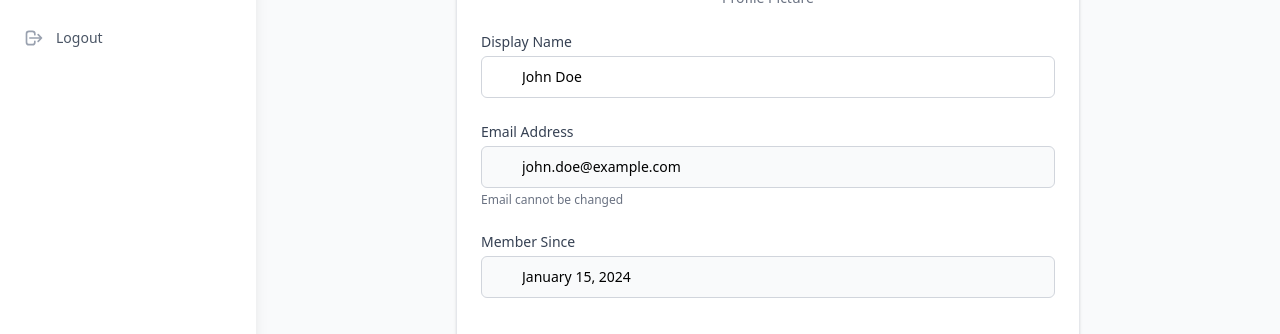
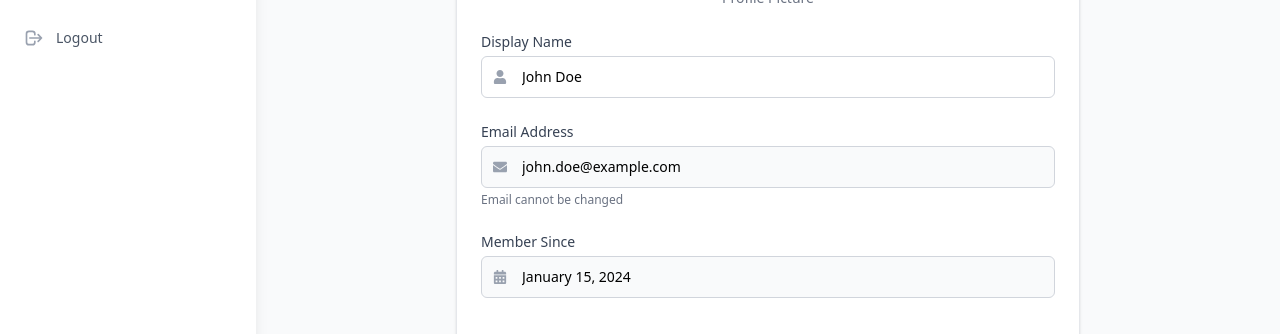
Before and after one commit to KhushiGusain/authentication-screens-assignment, a Next.js app: page /profile in a window 1280 px wide. Shown: the part 257-591 px from the top of the page. Built offline with nearby package versions, Linux system fonts and the light colour scheme; sample sign-in values are in the browser's storage.

Commit message:
Add React icons to profile and settings input fields

```diff
--- a/src/app/profile/page.js
+++ b/src/app/profile/page.js
@@ -4,6 +4,7 @@ import { useState } from 'react';
 import DashboardLayout from '../../components/layout/DashboardLayout';
 import Input from '../../components/ui/Input';
 import Button from '../../components/ui/Button';
+import { FaUser, FaEnvelope, FaCalendarAlt } from 'react-icons/fa';
 
 export default function ProfilePage() {
   const [formData, setFormData] = useState({
@@ -94,6 +95,7 @@ export default function ProfilePage() {
                 disabled={!isEditing}
                 placeholder="Enter your display name"
                 error={errors.displayName}
+                icon={FaUser}
               />
             </div>
 
@@ -107,6 +109,7 @@ export default function ProfilePage() {
                 value={formData.email}
                 disabled={true}
                 className="bg-gray-50"
+                icon={FaEnvelope}
               />
               <p className="text-xs text-gray-500 mt-1">Email cannot be changed</p>
             </div>
@@ -121,6 +124,7 @@ export default function ProfilePage() {
                 value={formData.joinedDate}
                 disabled={true}
                 className="bg-gray-50"
+                icon={FaCalendarAlt}
               />
             </div>
 
--- a/src/app/settings/page.js
+++ b/src/app/settings/page.js
@@ -5,6 +5,7 @@ import { useRouter } from 'next/navigation';
 import DashboardLayout from '../../components/layout/DashboardLayout';
 import Input from '../../components/ui/Input';
 import Button from '../../components/ui/Button';
+import { FaUser, FaEnvelope } from 'react-icons/fa';
 
 export default function SettingsPage() {
   const router = useRouter();
@@ -70,6 +71,7 @@ export default function SettingsPage() {
                   value={settings.displayName}
                   onChange={handleInputChange}
                   placeholder="Enter your display name"
+                  icon={FaUser}
                 />
               </div>
 
@@ -83,6 +85,7 @@ export default function SettingsPage() {
                   value={settings.email}
                   disabled={true}
                   className="bg-gray-50"
+                  icon={FaEnvelope}
                 />
                 <p className="text-xs text-gray-500 mt-1">Email cannot be changed</p>
               </div>
```
